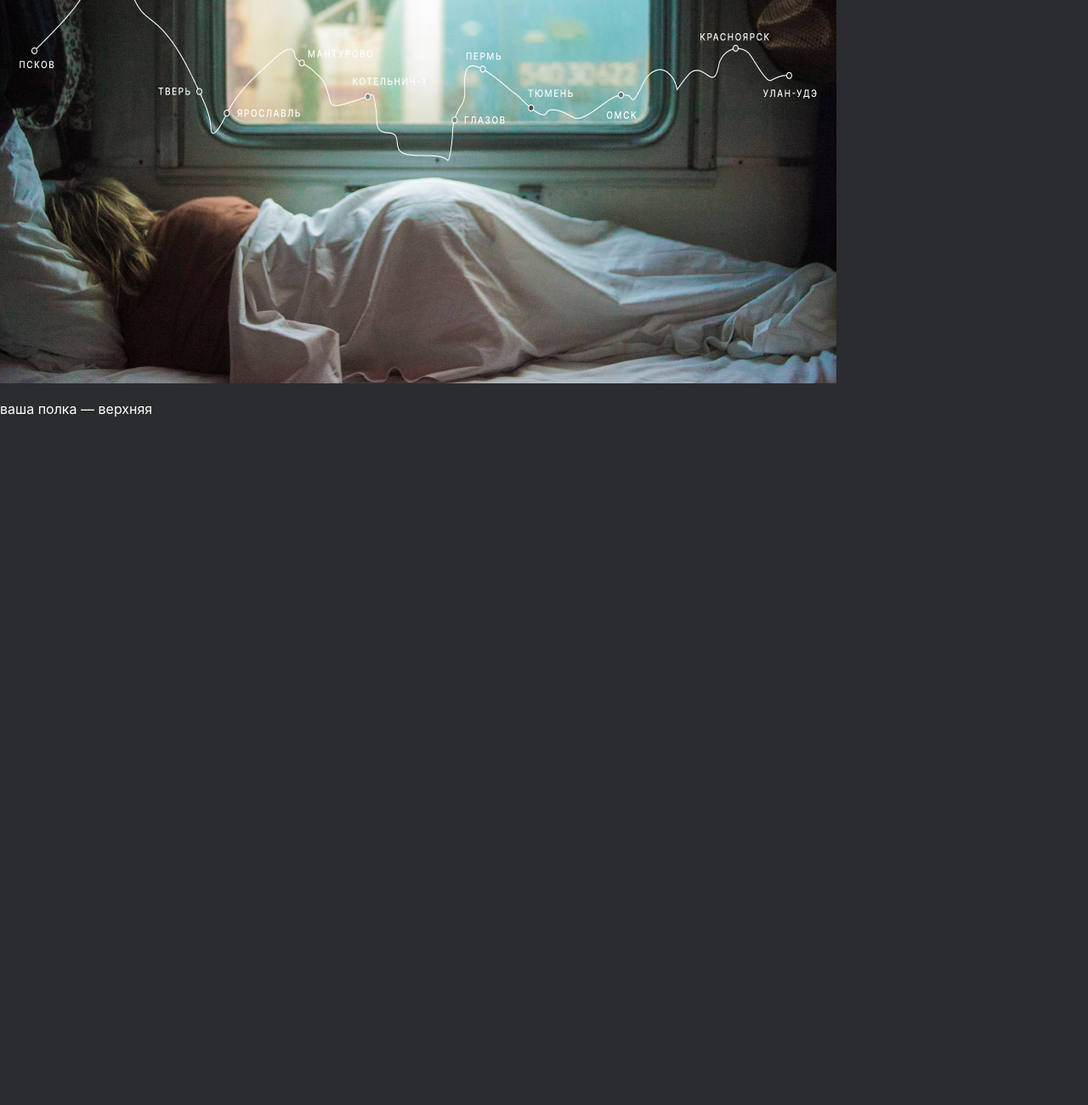
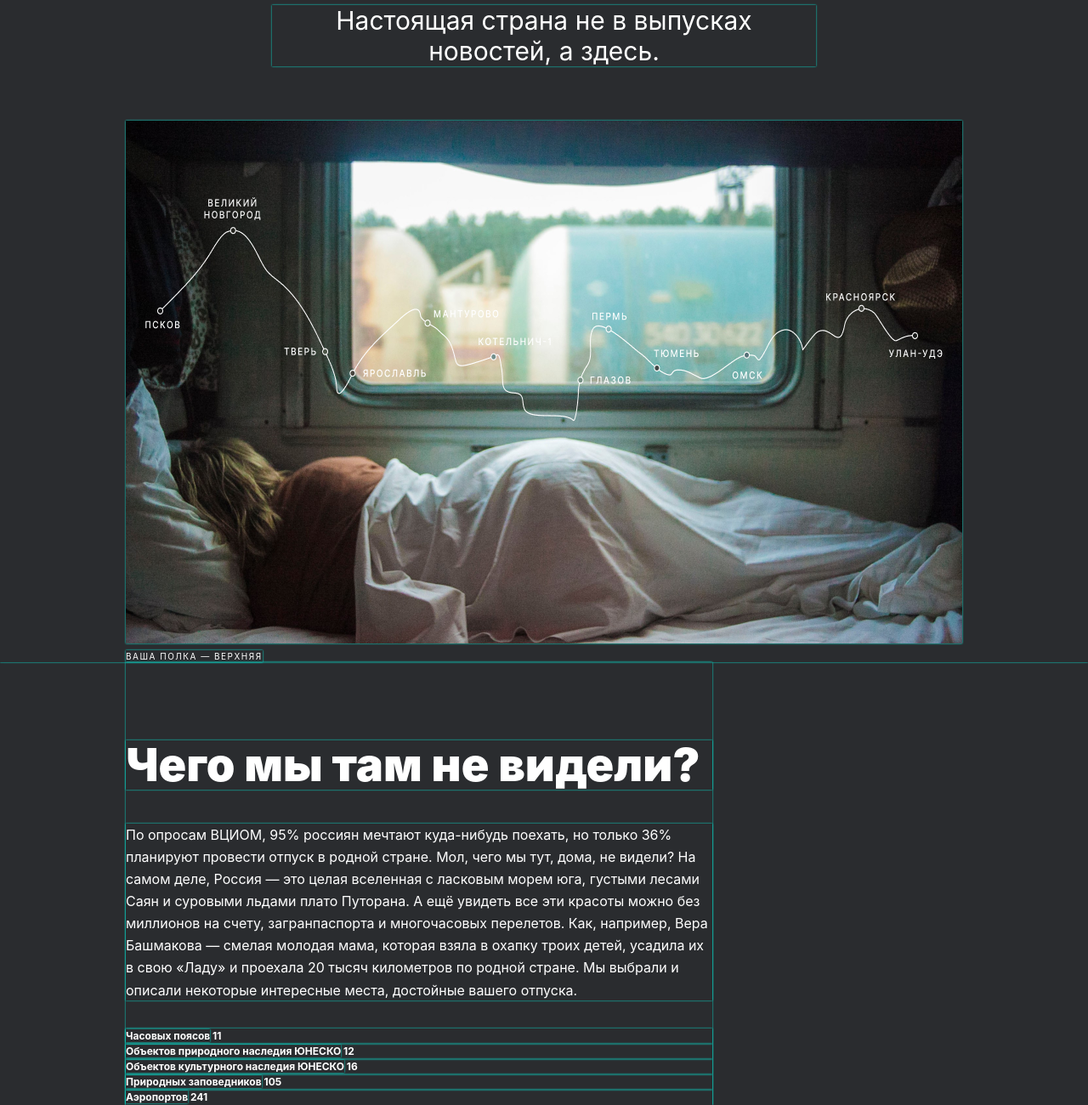
Before and after one commit to Vlad01X/russian-travel, a plain HTML site: page index.html in a window 1280 px wide. Shown: the part 362-1662 px from the top of the page at 85% size. Before the commit the page ends 869 px from the top, so only its background shows below. Drawn offline with Linux system fonts and the light colour scheme.

Commit message:
intro compl

```diff
--- a/index.html
+++ b/index.html
@@ -16,9 +16,27 @@
         </header>
         <section class="lead">
           <h1 class="lead__title">Путешествия по России</h1>
-          <h2 class="lead__subtitle">Настоящая страна не в выпусках новостей, а здесь.</h2>
-          <img src="images/__image.png" alt="path">
+          <h2 class="lead__subtitle">Настоящая страна не в выпусках<br> новостей, а здесь.</h2>
+          <img src="images/__image.png" alt="path" class="lead__image">
           <p class="lead__caption">ваша полка — верхняя </p>
+        </section>
+        <section class="intro">
+          <h2 class="intro__title">Чего мы там не видели?</h2>
+          <p class="intro__text">По опросам ВЦИОМ, 95% россиян мечтают куда-нибудь поехать, но только 36%
+            планируют провести отпуск в родной стране. Мол, чего мы тут, дома, не видели? На
+            самом деле, Россия — это целая вселенная с ласковым морем юга, густыми лесами
+            Саян и суровыми льдами плато Путорана. А ещё увидеть все эти красоты можно без
+            миллионов на счету, загранпаспорта и многочасовых перелетов. Как, например, Вера
+            Башмакова — смелая молодая мама, которая взяла в охапку троих детей, усадила их
+            в свою «Ладу» и проехала 20 тысяч километров по родной стране. Мы выбрали и
+            описали некоторые интересные места, достойные вашего отпуска.
+          </p>
+          <p class="intro__list"><span>Часовых поясов</span> 11</p>
+          <p class="intro__list"><span>Объектов природного наследия ЮНЕСКО</span> 12</p>
+          <p class="intro__list"><span>Объектов культурного наследия ЮНЕСКО</span> 16</p>
+          <p class="intro__list"><span>Природных заповедников</span> 105</p>
+          <p class="intro__list"><span>Аэропортов</span> 241</p>
+          </ul>
         </section>
     </div>
 </body>
--- a/style.css
+++ b/style.css
@@ -1,32 +1,38 @@
+* {
+  box-shadow: 0 0 2px rgb(1, 255, 234);
+  font-family: "inter", Arial, sans-serif;
+}
+
 .page {
   margin: 0;
-  font-family: "inter", Arial, sans-serif;
   background-color: #2A2C2F;
   color: #fff;
-  }
+  display: flex;
+  justify-content: center;
+}
 
 .page__content {
-  margin: 0 auto;
+  margin: 0;
   max-width: 1280px;
   min-width: 320px;
+  display: flex;
+  flex-direction: column;
 }
 
 /* start header */
 
 .header {
   margin: 0;
-  padding-top: 28px;
+  padding: 28px 48px 0 48px;
   width: 1184px;
   height: 52px;
   background-color: #2A2C2F;
-  box-shadow: 0 0 2px rgb(14, 243, 232);
   display: flex;
   justify-content: space-between;
   align-items: flex-end;
 }
 
 .header__logo {
-  box-shadow: 0 0 2px rgb(14, 243, 232);
   height: 52px;
   width: 176px;
 }
@@ -48,5 +54,86 @@
 .header__lang-link:last-child {
   margin-right: 0;
 }
+
 /* end header */
 /* start section lead */
+
+.lead {
+  display: flex;
+  margin-top: 56px;
+  flex-direction: column;
+  align-items: flex-start;
+}
+
+.lead__title {
+  font-style: normal;
+  font-weight: 900;
+  font-size: 96px;
+  line-height: 100px;
+  text-align: center;
+  margin: 0 auto;
+  width: 720px;
+  height: 200px;
+}
+
+.lead__subtitle {
+  font-style: normal;
+  font-weight: 400;
+  font-size: 30px;
+  line-height: 36px;
+  text-align: center;
+  width: 640px;
+  height: 72px;
+  margin: 0 auto;
+  margin-top: 32px;
+}
+
+.lead__image {
+  margin: 64px 148px 0;
+}
+
+.lead__caption {
+  font-style: normal;
+  font-weight: 400;
+  font-size: 10px;
+  line-height: 14px;
+  letter-spacing: 0.15em;
+  text-transform: uppercase;
+  margin: 8px 0 0 148px;
+}
+
+/* section lead end */
+/* section intro start */
+
+.intro {
+  width: 690px;
+  padding-top: 92px;
+  margin-left: 148px;
+}
+
+.intro__title {
+  font-style: normal;
+  font-weight: 900;
+  font-size: 54px;
+  line-height: 58px;
+  margin: 0;
+}
+
+.intro__text {
+  font-style: normal;
+  font-weight: 400;
+  font-size: 16px;
+  line-height: 163%;
+  width: 690px;
+  height: 208px;
+  margin: 40px 0 33px 0;
+}
+
+.intro__list {
+  font-style: normal;
+  font-weight: 700;
+  font-size: 12px;
+  line-height: 18px;
+  margin: 0;
+  text-decoration: none;
+}
```
